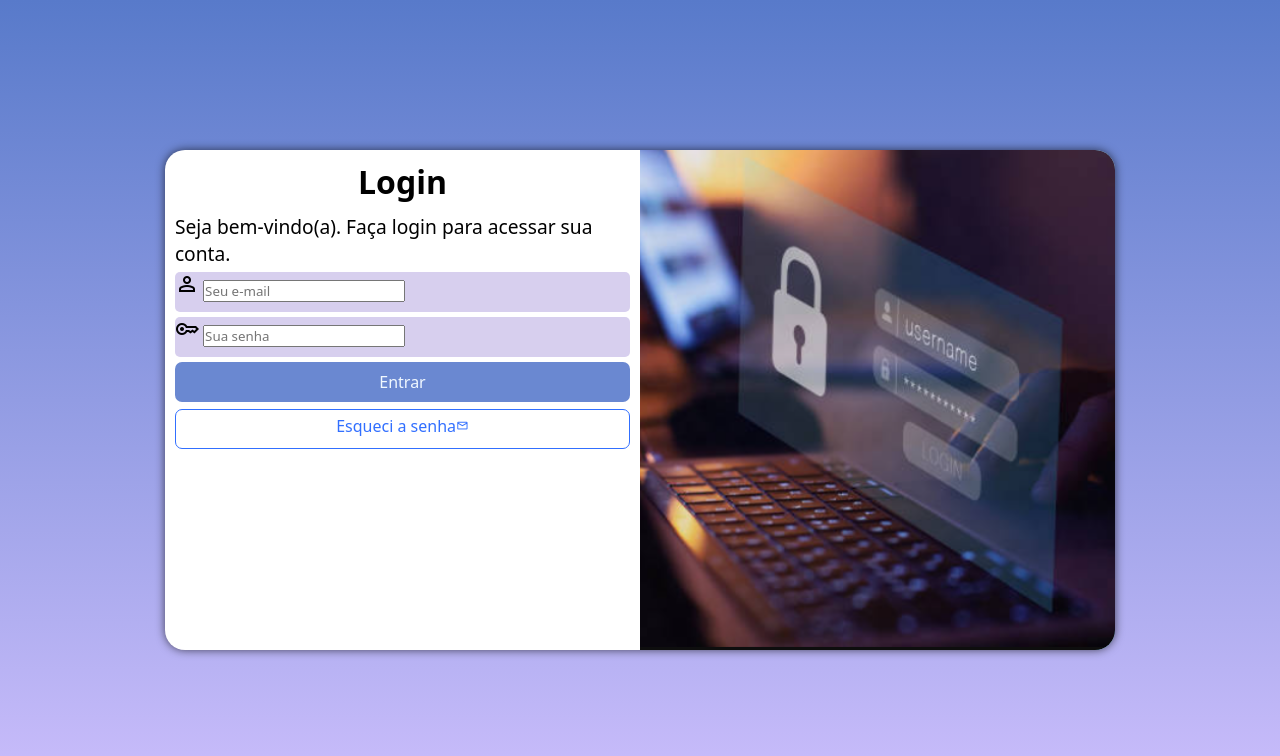
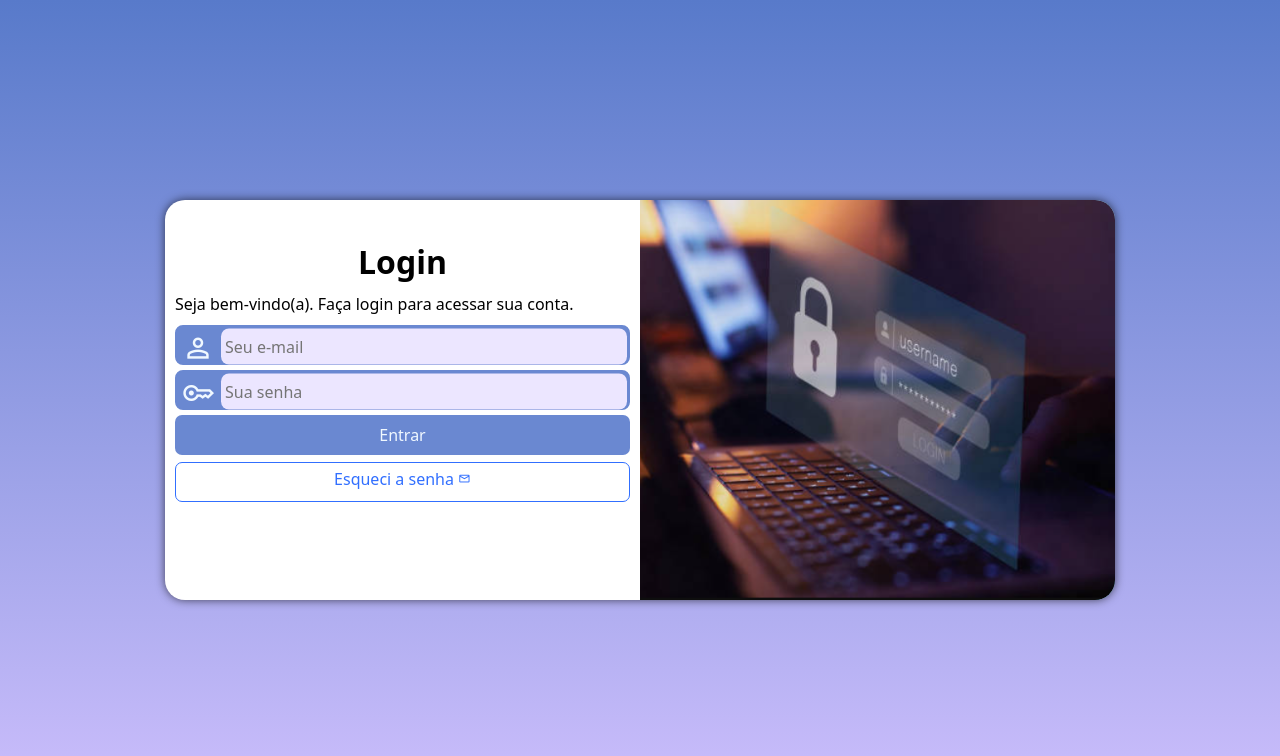
Before and after one commit to v1TorG/projeto-LOGIN, a PHP site: page / in a window 1280 px wide. Shown: the top 756 px of the page. Run offline with PHP 8.4, Linux system fonts and the light colour scheme.

Commit message:
tela de login finalizada

```diff
--- a/estilos/mediaquery.css
+++ b/estilos/mediaquery.css
@@ -11,6 +11,7 @@
 
     section#login{
         width: 80vw;
+        height: 350px;
     }
 
     section#login > div#imagem{
@@ -25,7 +26,17 @@
         float: right;
         width: 60%;
     }
+
+    div#formulario > h1{
+        padding-top: 10px;
+        margin: 10px 0px;
+    }
+    div#formulario > p{
+        font-size: 1em;
+        margin: 10px 0px;
+    }
 }
+
 
 @media screen and (min-width: 992px){
     body{
@@ -34,12 +45,15 @@
 
     section#login {
         width: 950px;
+        height: 400px;
+
     }
 
     section#login > div#imagem{
         float: right;
         width: 50%;
         height: 100%;
+
     }
 
     section#login > div#formulario{
@@ -48,9 +62,10 @@
     }
 
     div#formulario > h1{
+        padding-top: 30px;
         font-size: 2.0em;
     }
     div#formulario > p{
-        font-size: 1.2em;
+        font-size: 1em;
     }
 }
--- a/estilos/style.css
+++ b/estilos/style.css
@@ -32,7 +32,6 @@ section#login{
     position: absolute;
     top: 50%;
     left: 50%;
-    transform: translate(-50%, -50%);
     overflow: hidden;
 
     background-color: rgb(255, 255, 255);
@@ -41,6 +40,7 @@ section#login{
     border-radius: 20px;
     box-shadow: 0px 0px 10px rgba(0, 0, 0, 0.639);
 
+    transform: translate(-50%, -50%);
     transition: width .3s, heigth 0.3s;
     transition-timing-function: ease;
 }
@@ -64,20 +64,47 @@ div#formulario > h1{
 }
 div#formulario > p{
     font-size: 0.9em;
+    margin: 10px 0px;
 
 }
 
 form > div.campo{
-    background-color: #d7cfee;
+    background-color: #6a88d1;
+    border: 2px solid #6a88d1;
     display: block;
     width: 100%;
     height: 40px;
-    border-radius: 5px;
+    border-radius: 8px;
     margin: 5px 0px;
 }
 
 div.campo > label{
     display: none;
+}
+
+div.campo > span{
+    color: aliceblue;
+
+    font-size: 2em;
+    width: 40px;
+    padding: 5px;
+}
+div.campo > input{
+    background-color: #ece6ff;
+    font-size: 1em;
+    width: calc(100% - 45px);
+    height: 100%;
+    border: 0px;
+    border-radius: 8px;
+    padding: 4px;
+    transform: translateY(-11.5px);
+}
+
+/*
+:focus-within = serve pra mudar a cor quando clicar no campo
+*/
+div.campo > input:focus-within{
+    background-color: rgb(255, 255, 255);
 }
 
 form > input[type=submit]{
--- a/index.html
+++ b/index.html
@@ -32,7 +32,7 @@
                     </div>
                     <input type="submit" value="Entrar">
                     <a href="esqueci.html" class="botao">
-                        Esqueci a senha<span class="material-symbols-outlined">mail</span>
+                        Esqueci a senha <span class="material-symbols-outlined">mail</span>
                     </a>
                 </form>
             </div>
```
